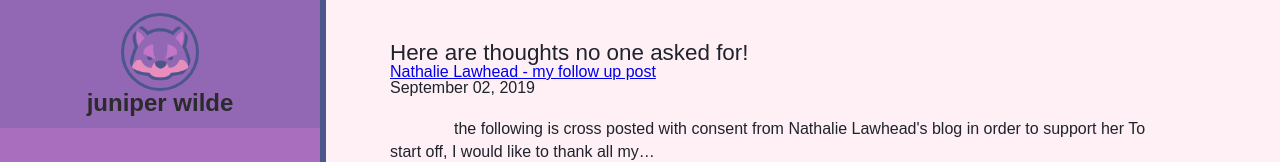
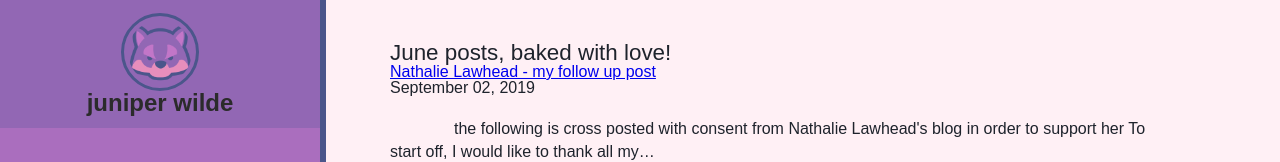
Before and after one commit to amychurchwell/futch, a Gatsby site: page /blog in a window 1280 px wide. Shown: the top 162 px of the page. Built offline with nearby package versions, Linux system fonts and the light colour scheme; Gatsby itself is replaced by a stand-in of ours.

Commit message:
update blog page tagline

```diff
--- a/src/pages/blog.js
+++ b/src/pages/blog.js
@@ -10,7 +10,7 @@ export default (props) => {
     <div className="wrapper">
       <Sidebar />
       <div className="page">
-        <h2>Here are thoughts no one asked for!</h2>
+        <h2>June posts, baked with love!</h2>
         {posts.map(({ node }) => {
           const title = node.frontmatter.title || node.fields.slug;
           return (
```
